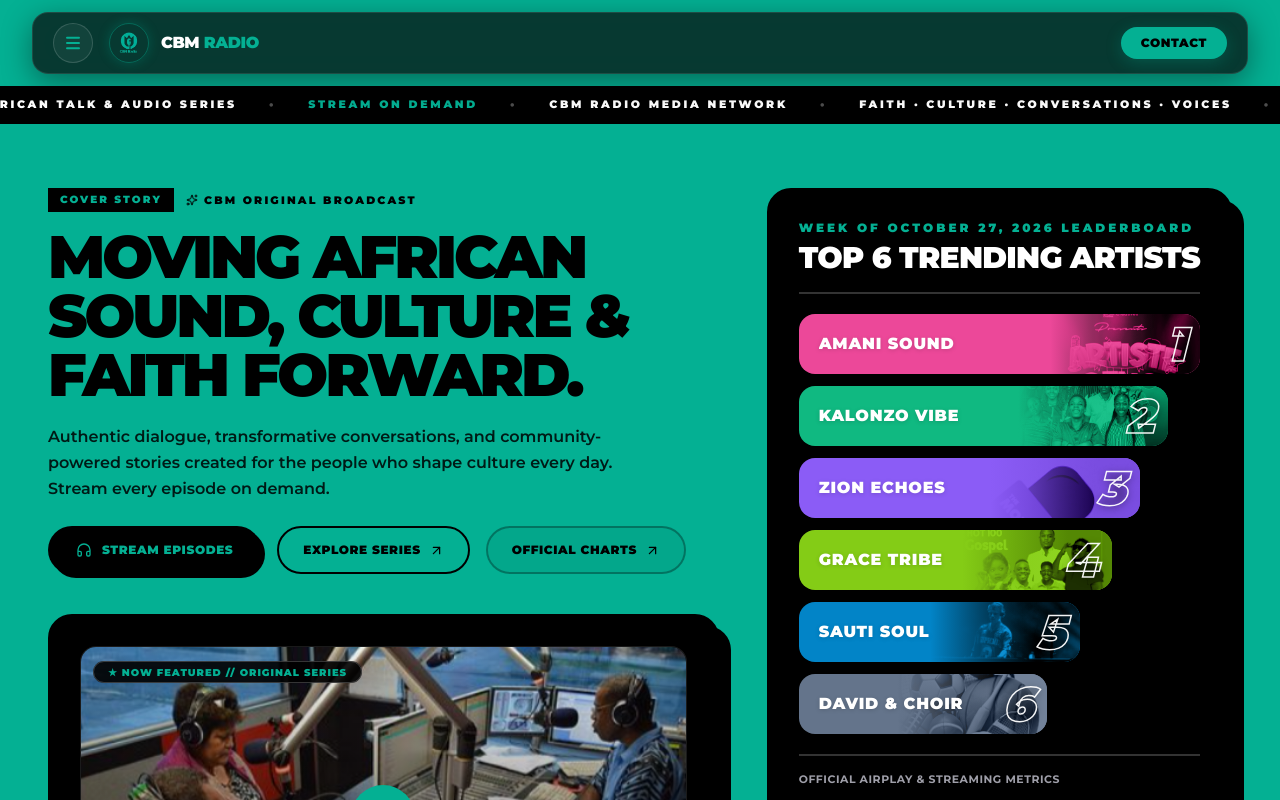
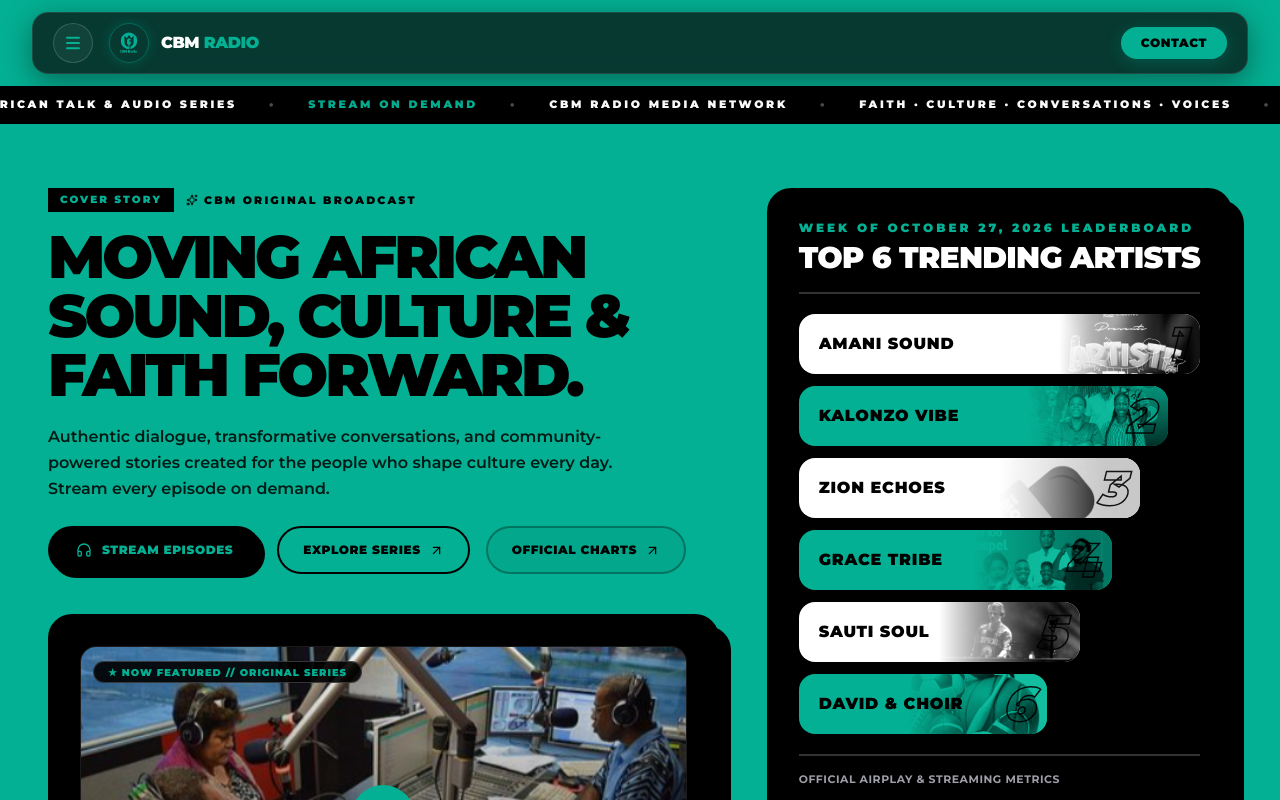
Before and after one commit to CBM-GROUP/cbmradio3-publicwebsite, a Next.js app: page / in a window 1280 px wide. Shown: the top 800 px of the page. Built offline with nearby package versions, Linux system fonts and the light colour scheme; no server answers.

Commit message:
feat(hero-section): update trending artists configuration with new colors and styles

```diff
--- a/src/components/hero-section.tsx
+++ b/src/components/hero-section.tsx
@@ -19,6 +19,7 @@ import StudioImage from "../../public/cbm_images/behind-the-scenes-studio.png";
 
 // =========================================================================
 // TOP 6 TRENDING ARTISTS CONFIGURATION
+// Colors alternate between White (#ffffff) and CBM Brand Theme Teal (#04b093).
 // Edit week label, artist names, images, colors, links & widths below:
 // =========================================================================
 export const TRENDING_WEEK_LABEL = "Week of October 27, 2026 LEADERBOARD";
@@ -28,6 +29,8 @@ export interface TrendingArtist {
   name: string;
   image: string;
   color: string;
+  textColor?: string;
+  strokeColor?: string;
   link: string;
   widthPercent: number; // Width % on desktop (ranks shrink: 100% down to 62%)
 }
@@ -37,7 +40,9 @@ export const TOP_TRENDING_ARTISTS: TrendingArtist[] = [
     rank: 1,
     name: "Amani Sound",
     image: "/artists/artist-1.jpg",
-    color: "#ec4899", // Solid Pink
+    color: "#ffffff", // 1st: Solid White
+    textColor: "#000000",
+    strokeColor: "rgba(0, 0, 0, 0.9)",
     link: "#",
     widthPercent: 100,
   },
@@ -45,7 +50,9 @@ export const TOP_TRENDING_ARTISTS: TrendingArtist[] = [
     rank: 2,
     name: "Kalonzo Vibe",
     image: "/artists/artist-2.jpg",
-    color: "#10b981", // Solid Green
+    color: "#04b093", // 2nd: CBM Company Theme Teal
+    textColor: "#000000",
+    strokeColor: "rgba(0, 0, 0, 0.9)",
     link: "#",
     widthPercent: 92,
   },
@@ -53,7 +60,9 @@ export const TOP_TRENDING_ARTISTS: TrendingArtist[] = [
     rank: 3,
     name: "Zion Echoes",
     image: "/artists/artist-3.jpg",
-    color: "#8b5cf6", // Solid Purple
+    color: "#ffffff", // 3rd: Solid White
+    textColor: "#000000",
+    strokeColor: "rgba(0, 0, 0, 0.9)",
     link: "#",
     widthPercent: 85,
   },
@@ -61,7 +70,9 @@ export const TOP_TRENDING_ARTISTS: TrendingArtist[] = [
     rank: 4,
     name: "Grace Tribe",
     image: "/artists/artist-4.jpg",
-    color: "#84cc16", // Solid Light Green
+    color: "#04b093", // 4th: CBM Company Theme Teal
+    textColor: "#000000",
+    strokeColor: "rgba(0, 0, 0, 0.9)",
     link: "#",
     widthPercent: 78,
   },
@@ -69,7 +80,9 @@ export const TOP_TRENDING_ARTISTS: TrendingArtist[] = [
     rank: 5,
     name: "Sauti Soul",
     image: "/artists/artist-5.jpg",
-    color: "#0284c7", // Solid Blue
+    color: "#ffffff", // 5th: Solid White
+    textColor: "#000000",
+    strokeColor: "rgba(0, 0, 0, 0.9)",
     link: "#",
     widthPercent: 70,
   },
@@ -77,7 +90,9 @@ export const TOP_TRENDING_ARTISTS: TrendingArtist[] = [
     rank: 6,
     name: "David & Choir",
     image: "/artists/artist-6.jpg",
-    color: "#64748b", // Solid Grey
+    color: "#04b093", // 6th: CBM Company Theme Teal
+    textColor: "#000000",
+    strokeColor: "rgba(0, 0, 0, 0.9)",
     link: "#",
     widthPercent: 62,
   },
@@ -309,12 +324,15 @@ export default function HeroSection() {
               {/* 6 Horizontal Bars Stacked Vertically */}
               <div className="my-5 flex flex-col gap-2.5 sm:gap-3">
                 {TOP_TRENDING_ARTISTS.map((artist, idx) => {
+                  const textColor = artist.textColor || "#000000";
+                  const strokeColor = artist.strokeColor || "rgba(0, 0, 0, 0.9)";
+
                   return (
                     <a
                       key={artist.rank}
                       href={artist.link || "#"}
                       aria-label={`${artist.name} - Rank ${artist.rank}`}
-                      className="group relative flex h-13 sm:h-15 items-center justify-between overflow-hidden rounded-xl sm:rounded-2xl w-full sm:w-[var(--desktop-width)] transition-all duration-300 hover:scale-[1.02] hover:brightness-110 active:scale-[0.98] cursor-pointer shadow-md select-none"
+                      className="group relative flex h-13 sm:h-15 items-center justify-between overflow-hidden rounded-xl sm:rounded-2xl w-full sm:w-[var(--desktop-width)] transition-all duration-300 hover:scale-[1.02] hover:brightness-105 active:scale-[0.98] cursor-pointer shadow-md select-none"
                       style={
                         {
                           backgroundColor: artist.color,
@@ -331,9 +349,12 @@ export default function HeroSection() {
                         } as React.CSSProperties
                       }
                     >
-                      {/* Left: Artist Name in Bold White */}
+                      {/* Left: Artist Name in Bold */}
                       <div className="relative z-20 flex items-center min-w-0 pl-4 sm:pl-5 py-3">
-                        <span className="text-xs sm:text-sm md:text-base font-black uppercase tracking-wider text-white truncate drop-shadow-sm">
+                        <span
+                          className="text-xs sm:text-sm md:text-base font-black uppercase tracking-wider truncate"
+                          style={{ color: textColor }}
+                        >
                           {artist.name}
                         </span>
                       </div>
@@ -348,22 +369,24 @@ export default function HeroSection() {
                         />
 
                         {/* Color overlay with mix-blend-multiply in bar's solid color */}
+                        {artist.color !== "#ffffff" && (
+                          <>
                             <div
                               className="absolute inset-0 mix-blend-multiply opacity-90 transition-opacity group-hover:opacity-100"
                               style={{ backgroundColor: artist.color }}
                             />
-
-                        {/* Second color overlay with mix-blend-color for vibrant color matching */}
                             <div
                               className="absolute inset-0 mix-blend-color opacity-85"
                               style={{ backgroundColor: artist.color }}
                             />
+                          </>
+                        )}
 
                         {/* Horizontal gradient fading seamlessly into the solid bar */}
                         <div
                           className="absolute inset-0"
                           style={{
-                            background: `linear-gradient(to right, ${artist.color} 0%, ${artist.color} 15%, transparent 75%)`,
+                            background: `linear-gradient(to right, ${artist.color} 0%, ${artist.color} 20%, transparent 80%)`,
                           }}
                         />
                       </div>
@@ -373,9 +396,8 @@ export default function HeroSection() {
                         <span
                           className="text-3xl sm:text-4xl md:text-5xl font-black italic tracking-tighter select-none leading-none"
                           style={{
-                            WebkitTextStroke: "1.5px rgba(255, 255, 255, 0.95)",
+                            WebkitTextStroke: `1.5px ${strokeColor}`,
                             color: "transparent",
-                            textShadow: "0 2px 8px rgba(0,0,0,0.3)",
                           }}
                         >
                           {artist.rank}
```
Lines whose indentation alone changed are shown as unchanged.
